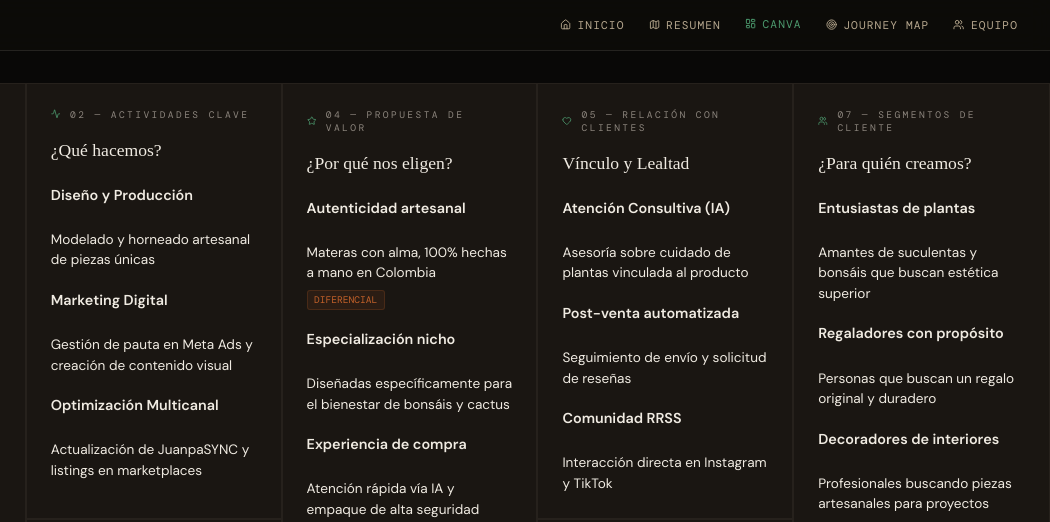
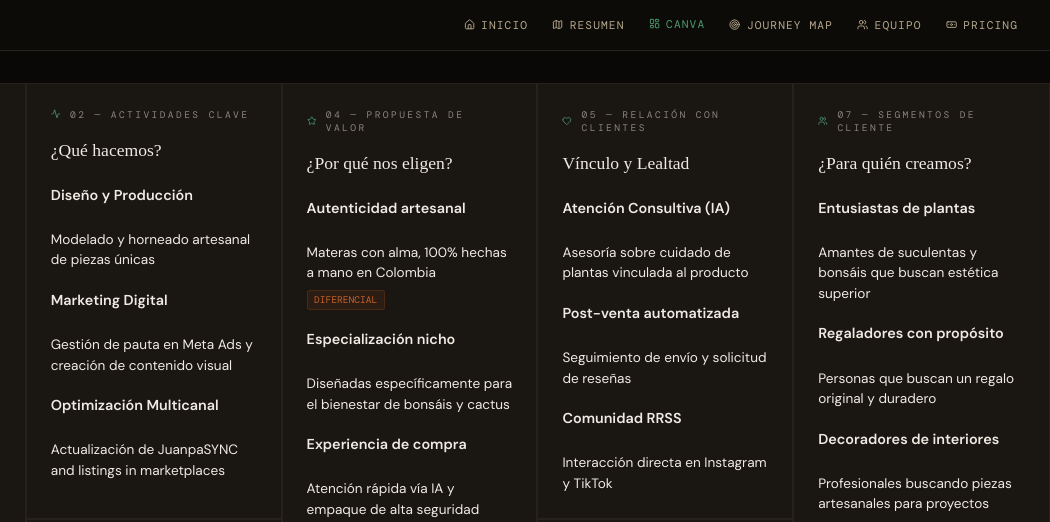
Before and after one commit to sociobernal/juanpaweb-business-docs, a plain HTML site: page modelo-canva.html in a window 1280 px wide. Shown: the top 522 px of the page, 230-1280 px from the left. Drawn offline with nearby package versions, Linux system fonts and the light colour scheme.

Commit message:
Add Pricing to navigation menu in all documents.

```diff
--- a/modelo-canva.html
+++ b/modelo-canva.html
@@ -186,6 +186,7 @@ body {
     <a href="modelo-canva.html" class="nav-link active"><i data-lucide="layout-dashboard"></i> <span>Canva</span></a>
     <a href="Experienciadelcliente.html" class="nav-link"><i data-lucide="target"></i> <span>Journey Map</span></a>
     <a href="equipo.html" class="nav-link"><i data-lucide="users"></i> <span>Equipo</span></a>
+    <a href="pricing.html" class="nav-link"><i data-lucide="banknote"></i> <span>Pricing</span></a>
   </div>
 </nav>
 
@@ -211,7 +212,7 @@ body {
     <ul>
       <li><strong>Diseño y Producción</strong><br>Modelado y horneado artesanal de piezas únicas</li>
       <li><strong>Marketing Digital</strong><br>Gestión de pauta en Meta Ads y creación de contenido visual</li>
-      <li><strong>Optimización Multicanal</strong><br>Actualización de JuanpaSYNC y listings en marketplaces</li>
+      <li><strong>Optimización Multicanal</strong><br>Actualización de JuanpaSYNC and listings in marketplaces</li>
     </ul>
   </div>
 
```
Also changed, not shown: Experienciadelcliente.html (+1 -0 lines), equipo.html (+1 -0 lines), index.html (+1 -0 lines), pricing.html (+1 -0 lines), resumenproyecto.html (+1 -0 lines).
